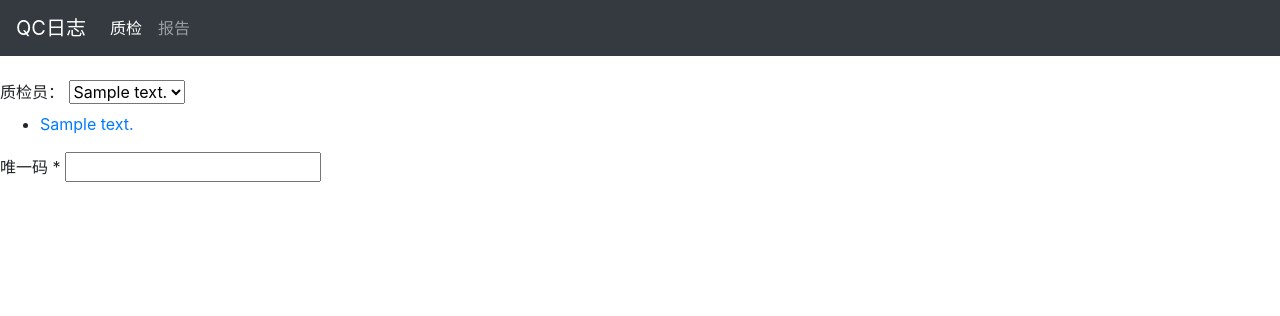
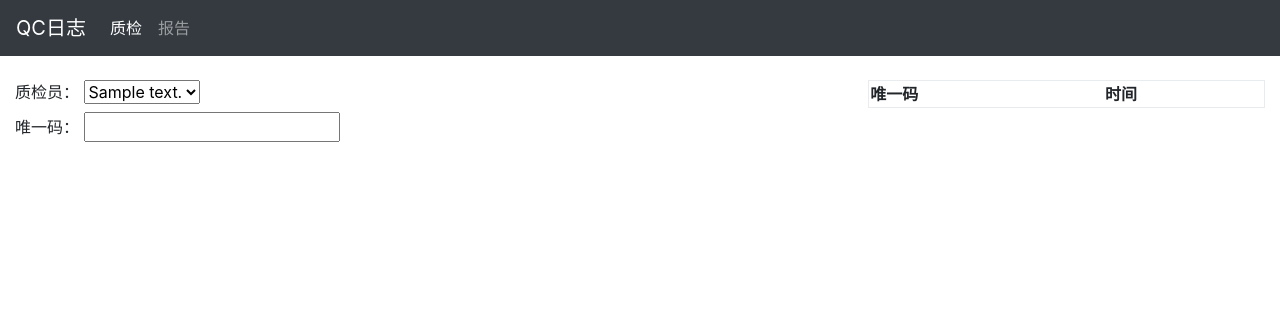
Before and after one commit to crazysjf/QCLogger, a Django app: page / in a window 1280 px wide. Shown: the top 316 px of the page. Run offline with Django 3.2, Linux system fonts and the light colour scheme; tables that the repository leaves empty hold one stand-in row (values such as "Sample post"); lists and menus that the app fills with data are empty; some libraries are stand-ins or nearby versions.

Commit message:
可以提交数据

```diff
--- /dev/null
+++ b/QCLoggerApp/static/QCLoggerApp/js/main.js
@@ -0,0 +1,31 @@
+
+$(document).ready(function() {
+    $('#letter-e a').click(function(event) {
+        event.preventDefault();
+        var requestData = {term: $(this).text()};
+        $.post('e.php', requestData, function(data) {
+            $('#dictionary').html(data);
+        });
+    });
+    $('#ucode-input').bind('keypress',function(event){
+
+      if(event.keyCode == "13") {
+        event.preventDefault();
+        var employee = $("#employee-select  option:selected").text();
+        var requestData = {ucode: $('#ucode-input').val(),
+        employee: employee }
+        $.post('QCLogger/log/', requestData, function(data) {
+            var tr = '<tr><td>';
+            tr += data['ucode'];
+            tr += '</td><td>';
+            tr += data['datetime'];
+            tr += '</td></tr>'
+            $('#ucode-table').prepend(tr)
+            $('#ucode-input').val("")
+        });
+
+       //$("#ucode-table").prepend('<tr><td>'+ $('#ucode-input').val() + '</td><td>'+'日期' + '</td></tr>');
+
+      }
+    });//
+});
--- a/QCLoggerApp/static/QCLoggerApp/style.css
+++ b/QCLoggerApp/static/QCLoggerApp/style.css
@@ -5,3 +5,13 @@
   padding: 3rem 1.5rem;
   text-align: center;
 }
+
+
+table {
+    width: 100%;
+    max-width: 100%;
+    margin-bottom: 1rem;
+}
+table thead,tbody, tr, td, tfoot {
+          border: 1px solid #e9ecef;
+}
--- a/QCLoggerApp/templates/QCLoggerApp/index.html
+++ b/QCLoggerApp/templates/QCLoggerApp/index.html
@@ -7,10 +7,10 @@
 
     <title>蓝屋一街QC日志</title>
     {% load staticfiles %}
-
     <link rel="stylesheet" href="https://maxcdn.bootstrapcdn.com/bootstrap/4.0.0-beta.2/css/bootstrap.min.css"
           integrity="sha384-PsH8R72JQ3SOdhVi3uxftmaW6Vc51MKb0q5P2rRUpPvrszuE4W1povHYgTpBfshb" crossorigin="anonymous">
     <link rel="stylesheet" type="text/css" href="{% static 'QCLoggerApp/style.css' %}">
+
 </head>
 
 <body>
@@ -33,10 +33,12 @@
         </ul>
     </div>
 </nav>
-
+<div class="container-fluid">
+    <div class="row">
+        <div class="col-8">
             <form action="" method="get">
                 <label>质检员：</label>
-    <select name="">
+                <select name="" id="employee-select">
                     {% for e in employees %}
                     <option>{{e.name_text}}</option>
                     {% endfor %}
@@ -44,26 +46,31 @@
                 </select>
             </form>
 
-{% if employees %}
-<ul>
-    {% for e in employees %}
-    <li><a href="/employees/{{ e.id }}/">{{ e.name_text }}</a></li>
-    {% endfor %}
-</ul>
-{% else %}
-<p>没有员工。</p>
-{% endif %}
+            <form>
+                {% csrf_token %}
+                <label>唯一码：</label>
+                <input type="text" name="ucode" class="field-long" id="ucode-input"/>
+            </form>
+        </div>
+        <div class="col-4">
+            <table id="ucode-table">
+                <thead>
+                <tr>
+                    <th>唯一码</th>
+                    <th>时间</th>
+                </tr>
+                </thead>
+                <tbody>
+                </tbody>
+            </table>
+        </div>
+    </div>
+</div>
 
-<form action="{% url 'log'%}" method="post">
-{% csrf_token %}
-   <label>唯一码 <span class="required">*</span></label>
-   <input type="text" name="ucode" class="field-long" />
-</form>
 
-<!-- Optional JavaScript -->
 <!-- jQuery first, then Popper.js, then Bootstrap JS -->
-<script src="https://code.jquery.com/jquery-3.2.1.slim.min.js"
-        integrity="sha384-KJ3o2DKtIkvYIK3UENzmM7KCkRr/rE9/Qpg6aAZGJwFDMVNA/GpGFF93hXpG5KkN"
+<script src="https://code.jquery.com/jquery-3.2.1.min.js"
+        integrity="sha256-hwg4gsxgFZhOsEEamdOYGBf13FyQuiTwlAQgxVSNgt4="
         crossorigin="anonymous"></script>
 <script src="https://cdnjs.cloudflare.com/ajax/libs/popper.js/1.12.3/umd/popper.min.js"
         integrity="sha384-vFJXuSJphROIrBnz7yo7oB41mKfc8JzQZiCq4NCceLEaO4IHwicKwpJf9c9IpFgh"
@@ -71,5 +78,9 @@
 <script src="https://maxcdn.bootstrapcdn.com/bootstrap/4.0.0-beta.2/js/bootstrap.min.js"
         integrity="sha384-alpBpkh1PFOepccYVYDB4do5UnbKysX5WZXm3XxPqe5iKTfUKjNkCk9SaVuEZflJ"
         crossorigin="anonymous"></script>
+
+<!-- Optional JavaScript -->
+<script src="{% static 'QCLoggerApp/js/main.js' %}" type="text/javascript"></script>
+
 </body>
 </html>
--- a/QCLoggerApp/views.py
+++ b/QCLoggerApp/views.py
@@ -19,6 +19,15 @@
 
     return render(request, 'QCLoggerApp/index.html', {'employees': employees})
 
+from django.views.decorators.csrf import csrf_exempt
+import json
+from datetime import datetime
+from django.core.serializers.json import DjangoJSONEncoder
+
+@csrf_exempt
 def log(request):
     logger.debug(request.POST)
-    return HttpResponse(request.POST['ucode'])
+    resp = dict(request.POST)   # 必须新建一个dict，否则无法修改
+    resp['datetime'] = datetime.now()
+    return HttpResponse(json.dumps(resp,cls=DjangoJSONEncoder), content_type="application/json")
+    #return HttpResponse(request.POST['ucode'])
```
Lines whose indentation alone changed are shown as unchanged.
